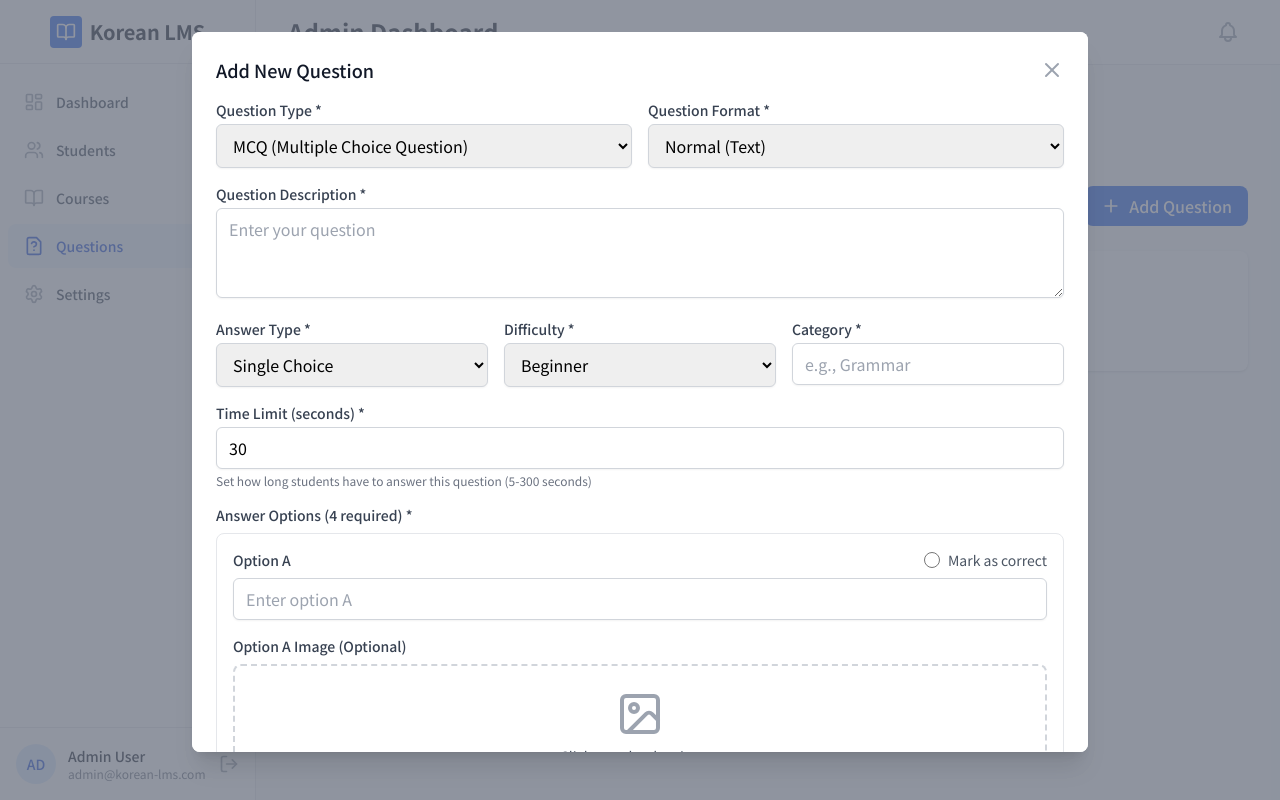
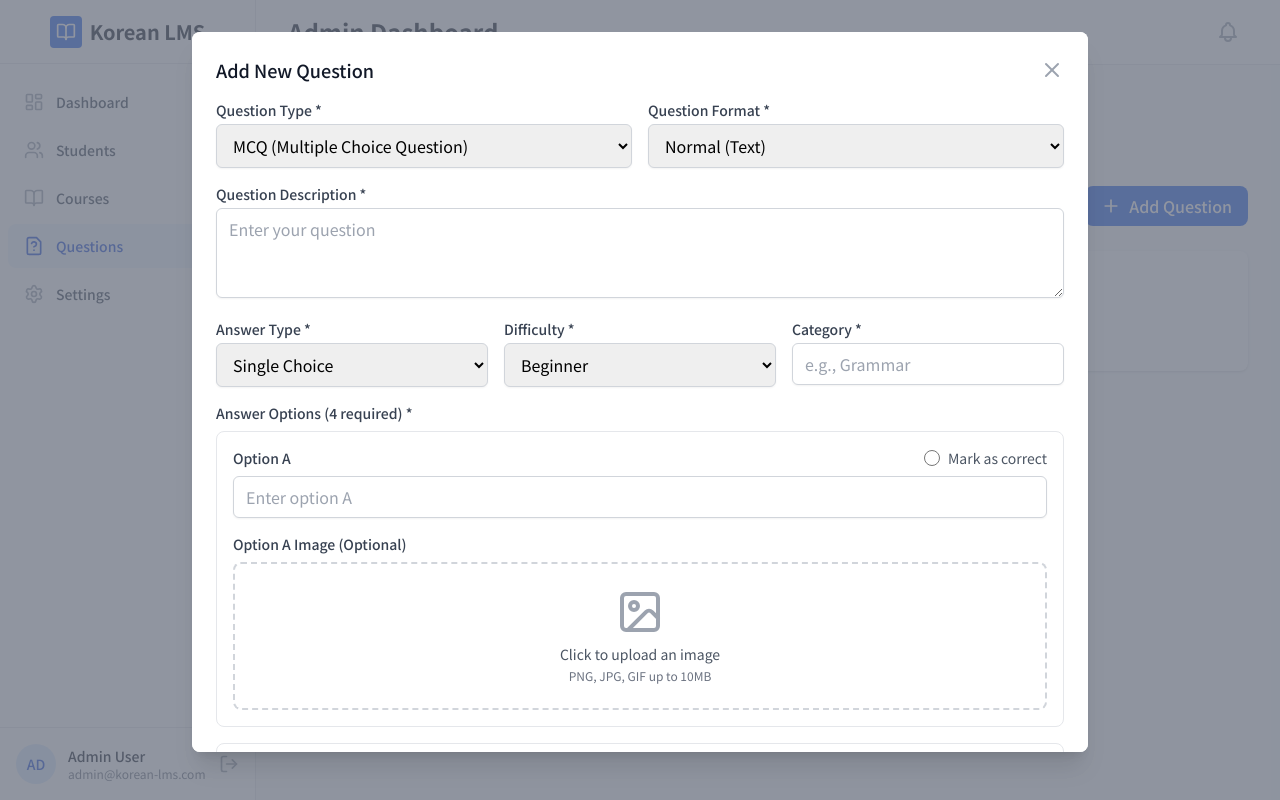
Before and after one commit to RuchiraRTG/Koren_Course_LMS_Frontend, a React (Vite) app in the folder Koren_Lms/: page /admin/questions in a window 1280 px wide. Both pictures are taken after typing "Sample" into the empty fields and a click on the button "Add Question". Built offline with nearby package versions, Linux system fonts and the light colour scheme.

Commit message:
Update Questions.jsx

```diff
--- a/Koren_Lms/src/pages/Questions.jsx
+++ b/Koren_Lms/src/pages/Questions.jsx
@@ -225,9 +225,11 @@ const Questions = () => {
                     <span className="px-2 py-1 text-xs font-semibold rounded bg-orange-100 text-orange-800">
                       {question.answerType === 'single' ? 'Single Choice' : 'Multiple Choice'}
                     </span>
+                    {question.questionType === 'voice' && (
                       <span className="px-2 py-1 text-xs font-semibold rounded bg-gray-100 text-gray-800">
                         {question.timeLimit}s
                       </span>
+                    )}
                   </div>
                   <h3 className="text-lg font-medium text-gray-900">{question.questionText}</h3>
                 </div>
@@ -456,7 +458,8 @@ const Questions = () => {
                       </div>
                     </div>
 
-                    {/* Time Limit */}
+                    {/* Time Limit - Only for Voice Questions */}
+                    {formData.questionType === 'voice' && (
                       <div>
                         <label className="block text-sm font-medium text-gray-700 mb-1">
                           Time Limit (seconds) *
@@ -474,6 +477,7 @@ const Questions = () => {
                         />
                         <p className="text-xs text-gray-500 mt-1">Set how long students have to answer this question (5-300 seconds)</p>
                       </div>
+                    )}
 
                     {/* Answer Options */}
                     <div>
```
Lines whose indentation alone changed are shown as unchanged.
